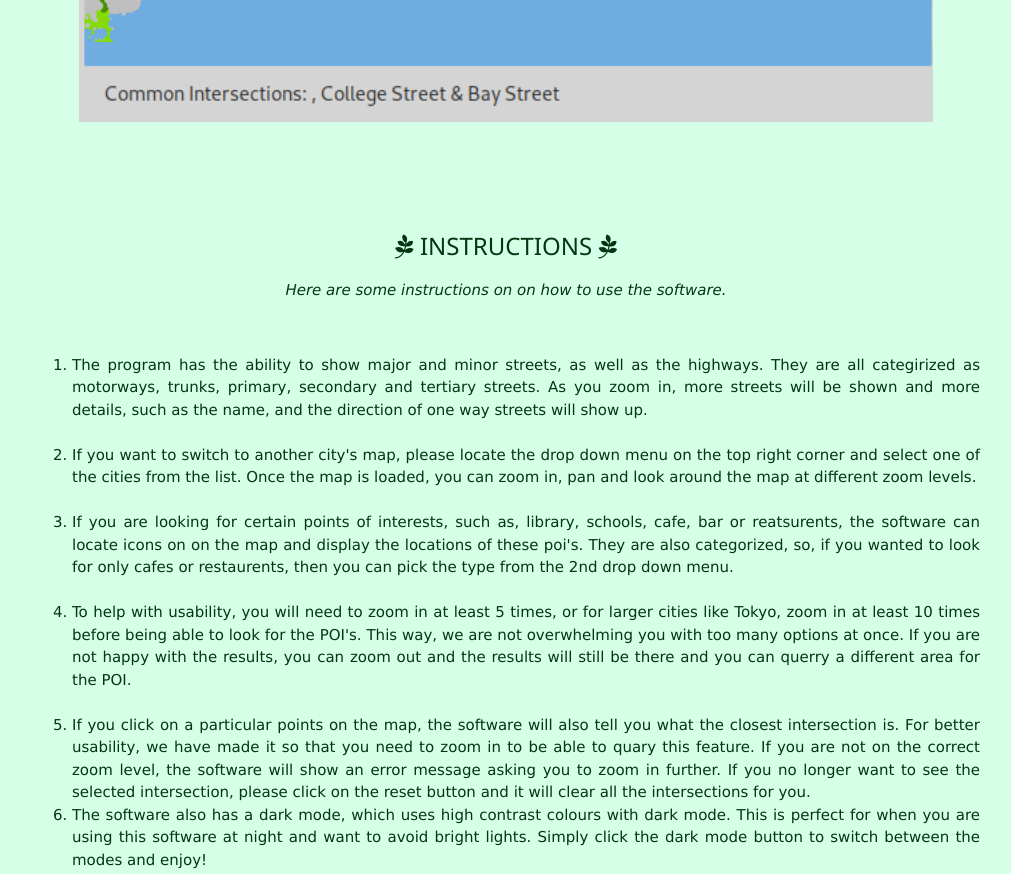
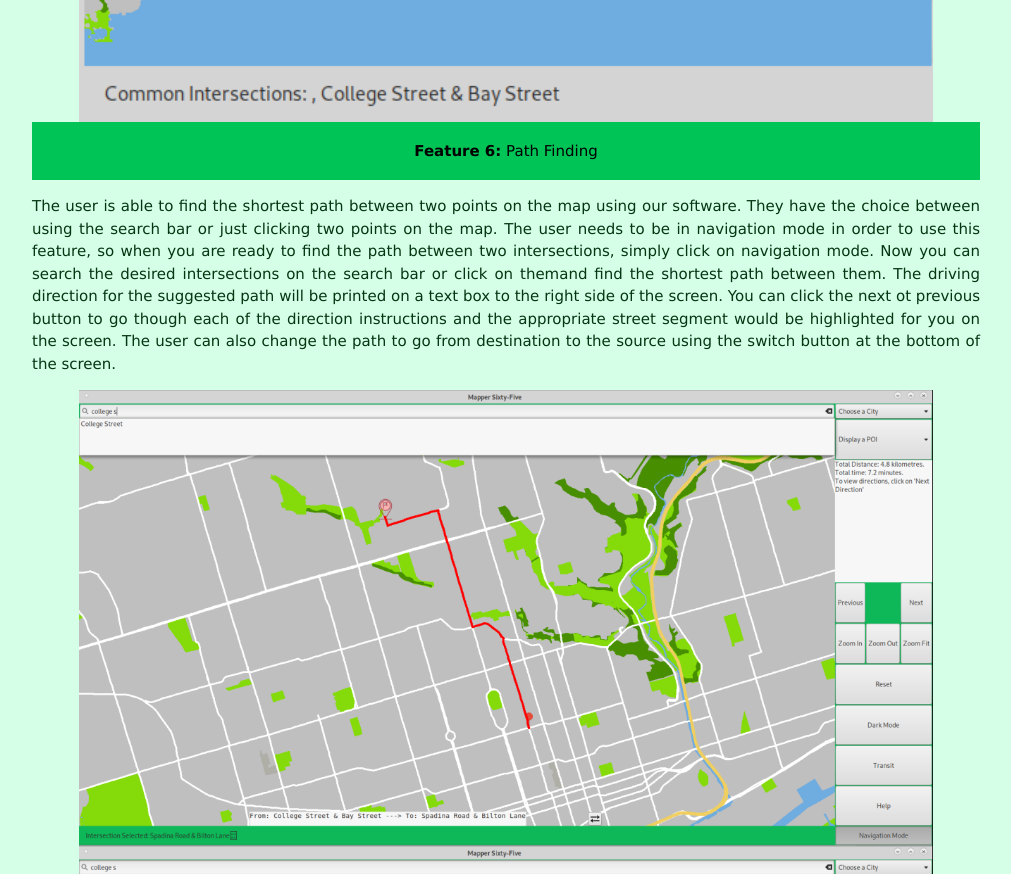
Before and after one commit to PrarthonaPaul/Mapper_Instructions, a plain HTML site: page index.html in a window 1280 px wide. Shown: the part 4800-5674 px from the top of the page, without its empty margins (134-1145 px from the left). Drawn offline with nearby package versions, Linux system fonts and the light colour scheme.

Commit message:
Added path finding infp

```diff
--- a/index.html
+++ b/index.html
@@ -122,6 +122,23 @@
     </p>
   </div>
   <img src="find.png" alt="mapper" style="width:90%;">
+
+  <button type="button" class="Collapsible"> <b>Feature 6:</b> Path Finding</button>
+  <div class="content">
+    <p>
+      The user is able to find the shortest path between two points on the map using our software. They have the choice between
+      using the search bar or just clicking two points on the map.
+      The user needs to be in navigation mode in order to use this feature, so when you are ready to find the path between
+      two intersections, simply click on navigation mode. Now you can search the desired intersections on the search bar or
+       click on themand find the shortest path between them. The driving direction for the suggested path will be printed on a
+      text box to the right side of the screen. You can click the next ot previous button to go though each of the direction
+      instructions and the appropriate street segment would be highlighted for you on the screen. The user can also change the
+      path to go from destination to the source using the switch button at the bottom of the screen.
+
+    </p>
+  </div>
+  <img src="navigation.png" alt="mapper" style="width:90%;">
+  <img src="nav1.png" alt="mapper" style="width:90%;">
 </div>
 
 <!-- Container (Portfolio Section) -->
```
Also changed, not shown: nav1.png (added), navigation.png (added).
